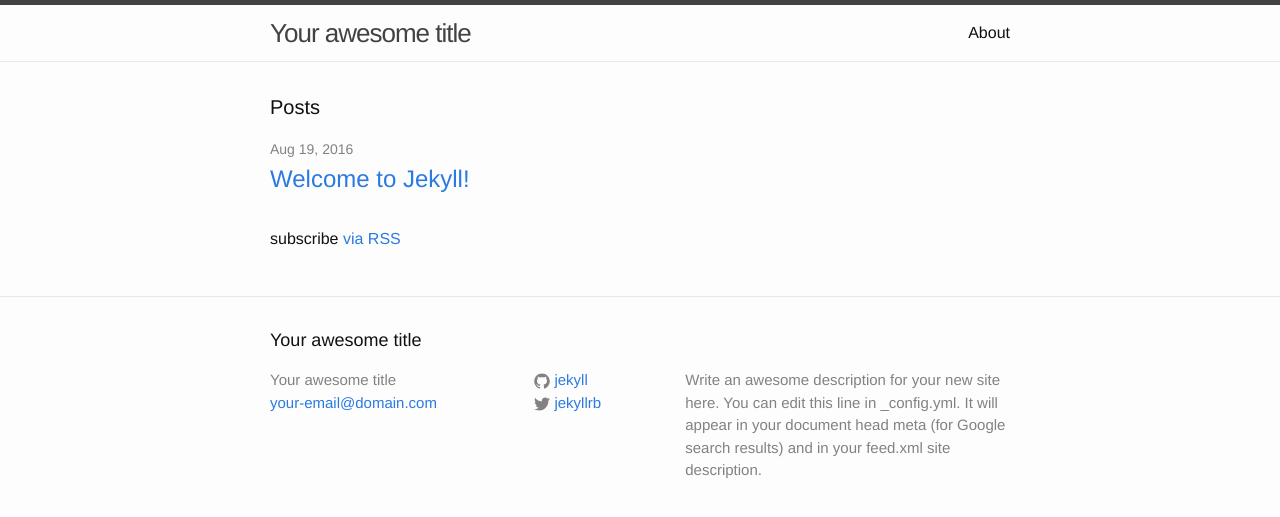
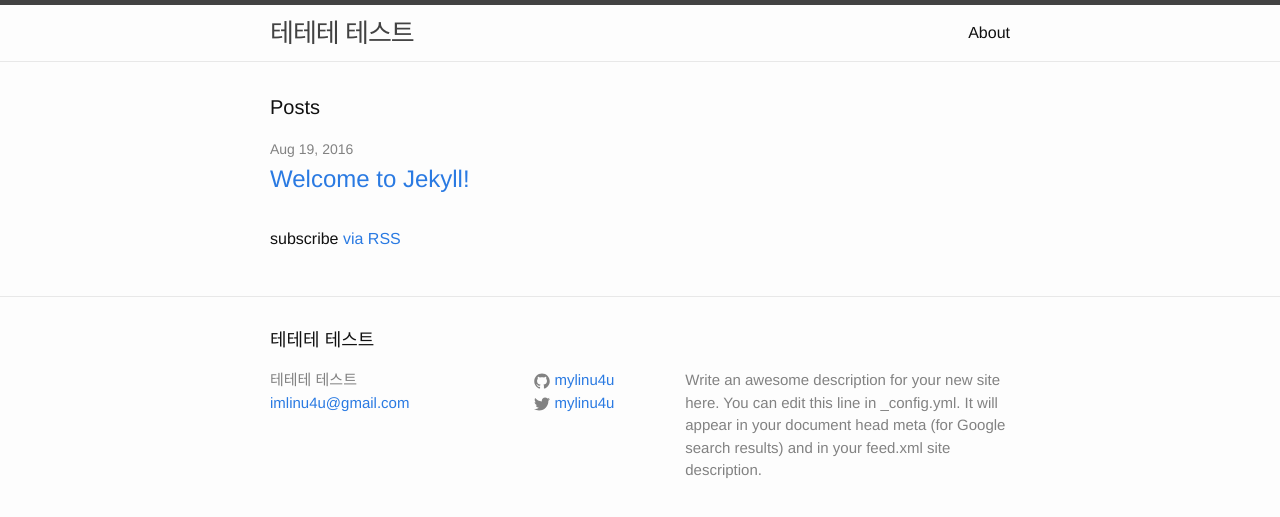
Before and after one commit to mylinu4u/mylinu4u.github.io, a Jekyll site: the page built from index.html, in a window 1280 px wide. Shown: the top 517 px of the page. Built offline with Jekyll 4.4.1, drawn with Linux system fonts in a browser that asks for light colours.

Commit message:
160819-104408 -

```diff
--- a/_config.yml
+++ b/_config.yml
@@ -6,16 +6,16 @@
 # 'jekyll serve'. If you change this file, please restart the server process.
 
 # Site settings
-title: Your awesome title
-email: your-email@domain.com
+title: 테테테 테스트
+email: imlinu4u@gmail.com
 description: > # this means to ignore newlines until "baseurl:"
   Write an awesome description for your new site here. You can edit this
   line in _config.yml. It will appear in your document head meta (for
   Google search results) and in your feed.xml site description.
 baseurl: "" # the subpath of your site, e.g. /blog
-url: "http://yourdomain.com" # the base hostname & protocol for your site
-twitter_username: jekyllrb
-github_username:  jekyll
+url: "http://mylinu4u.github.io" # the base hostname & protocol for your site
+twitter_username: mylinu4u
+github_username:  mylinu4u
 
 # Build settings
 markdown: kramdown
```
